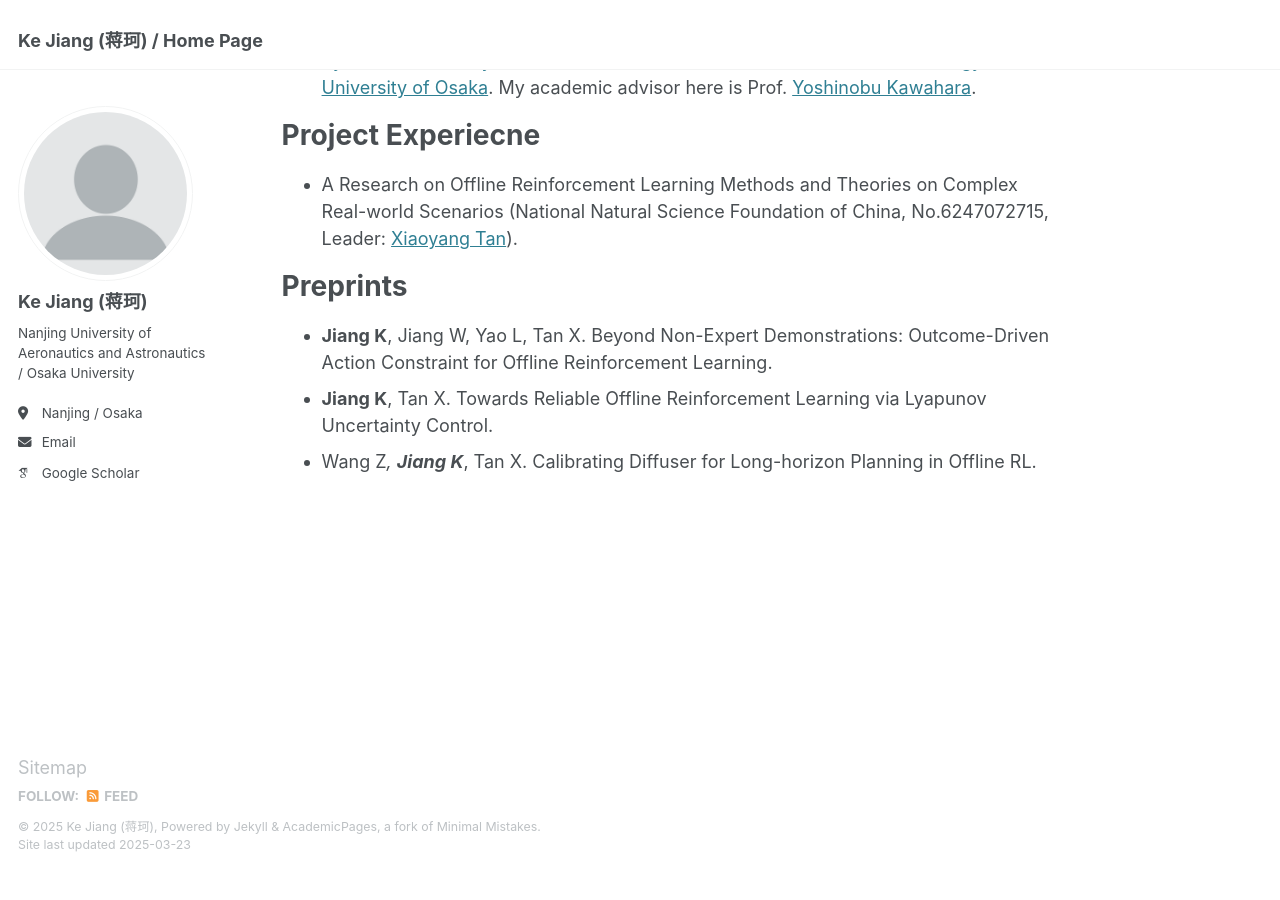
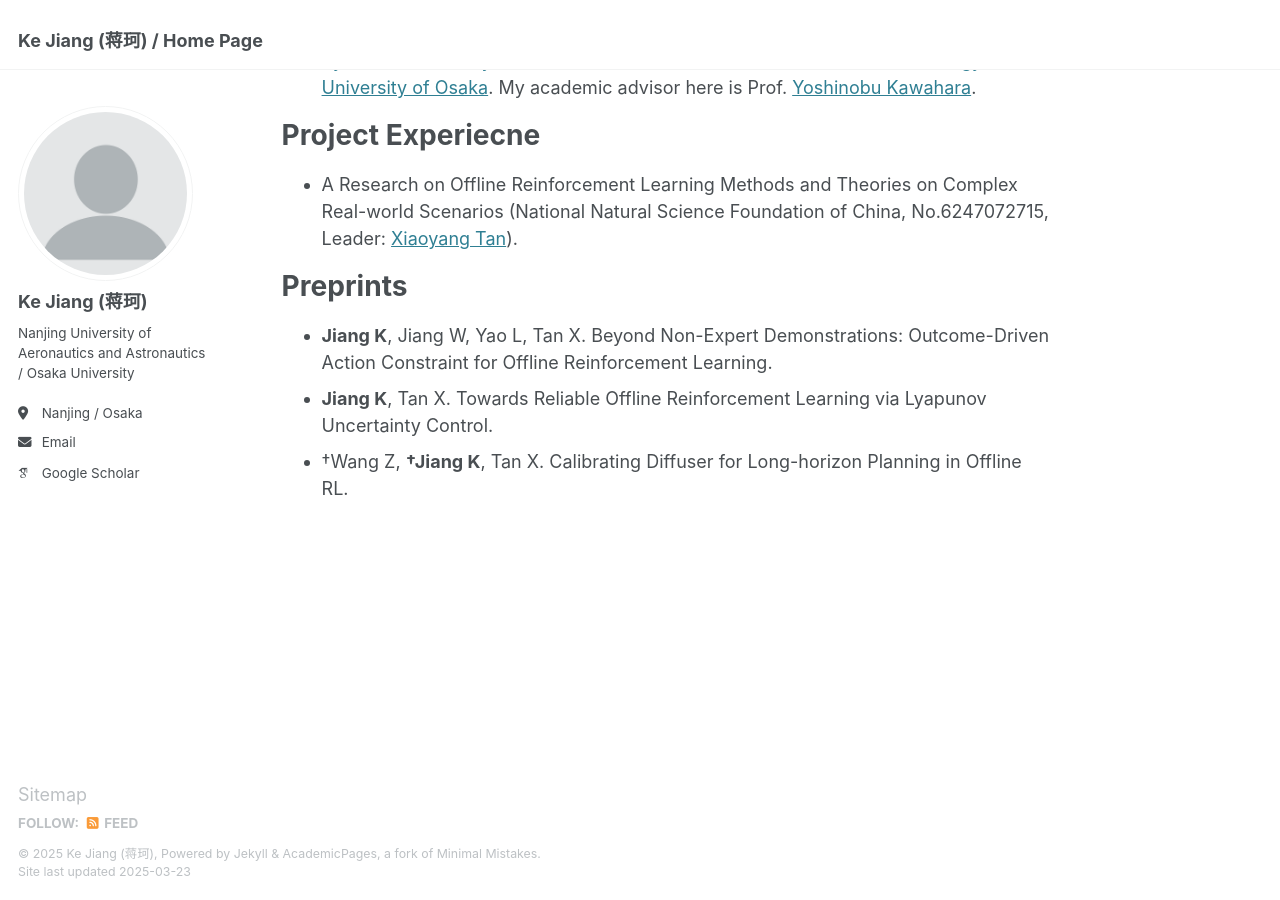
Before and after one commit to Jack10843/Jack10843.github.io, a Jekyll site: the page built from _pages/about.md, in a window 1280 px wide and 900 px high, scrolled down 1028 px. Built offline with Jekyll 4.4.1, drawn with Linux system fonts in a browser that asks for light colours; some web fonts are replaced; before the commit the page ends 1901 px from its top, so only the background shows below that.

```diff
--- a/_pages/about.md
+++ b/_pages/about.md
@@ -39,4 +39,4 @@ Preprints
 ======
  - **Jiang K**, Jiang W, Yao L, Tan X. Beyond Non-Expert Demonstrations: Outcome-Driven Action Constraint for Offline Reinforcement Learning.
  - **Jiang K**, Tan X. Towards Reliable Offline Reinforcement Learning via Lyapunov Uncertainty Control.
- - Wang Z*, **Jiang K***, Tan X. Calibrating Diffuser for Long-horizon Planning in Offline RL.
+ - †Wang Z, **†Jiang K**, Tan X. Calibrating Diffuser for Long-horizon Planning in Offline RL.
```
